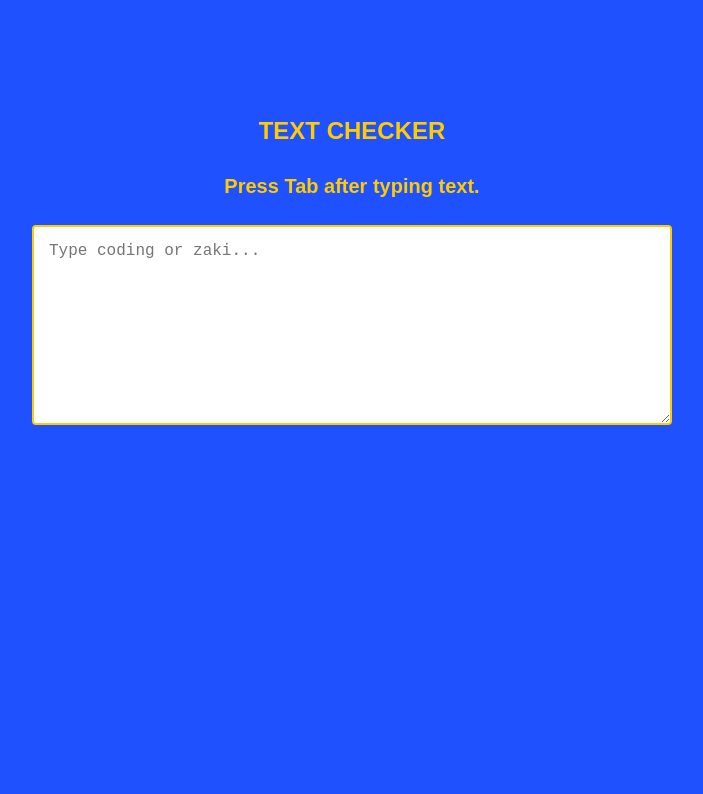
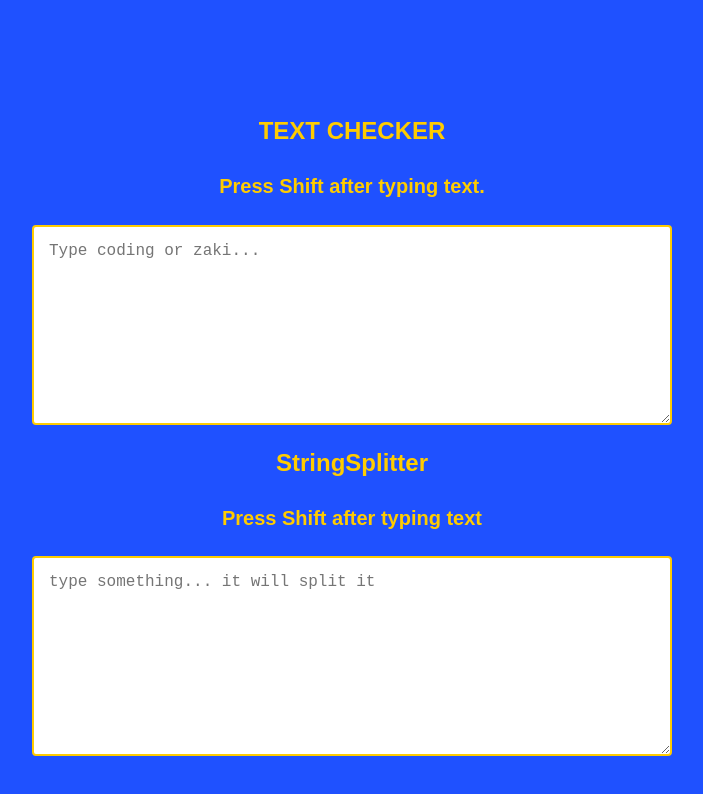
Before and after one commit to Krontixz/My-Brain-Dump, a plain HTML site: page index.html in a window 1280 px wide. Shown: the part 2356-3150 px from the top of the page, without its empty margins (288-991 px from the left). Before the commit the page ends 2845 px from the top, so only its background shows below. Drawn offline with Linux system fonts and the light colour scheme.

Commit message:
Update index.html

```diff
--- a/index.html
+++ b/index.html
@@ -201,8 +201,11 @@
 
     <section id="scripts">
         <h2>TEXT CHECKER</h2>
-        <h4 class="video-container-subheading">Press Tab after typing text.</h4>
+        <h4 class="video-container-subheading">Press Shift after typing text.</h4>
         <textarea id="typedTextBox" onkeydown="handleKeyPress(event)" placeholder="Type coding or zaki..."></textarea>
+        <h2>StringSplitter</h2>
+        <h4 class="video-container-subheading">Press Shift after typing text</h4>
+        <textarea id="typedTextBox" onkeydown="handleKeyPress1(event)"  placeholder="type something... it will split it"></textarea>
     </section>
 
     <script>
```
